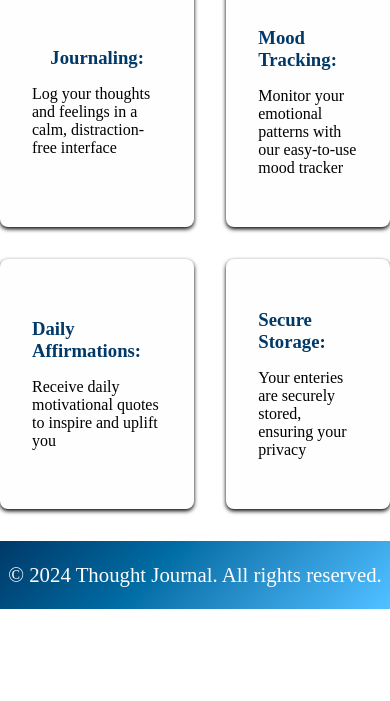
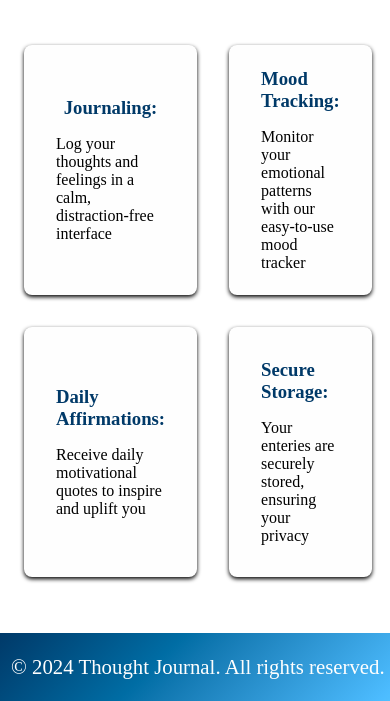
Before and after one commit to sduane20/capstone_project, a website: page index.html in a window 390 px wide. Shown: the part 588-1289 px from the top of the page. Before the commit the page ends 1197 px from the top, so only its background shows below. Drawn offline with Linux system fonts and the light colour scheme; a web font is replaced by a local one.

Commit message:
fixed margins for mobile

```diff
--- a/css/style.css
+++ b/css/style.css
@@ -312,13 +312,12 @@ footer > span {
         font-size: 1.2rem;
     }
 
+    .hero-section {
+        margin: 1.5rem;
+    }
+
     .carousel-slide {
         height: 300px;
-    }
-
-    .function-card {
-        padding-left: 2rem;
-        padding-right: 2rem;
     }
 
     footer > span{
```
